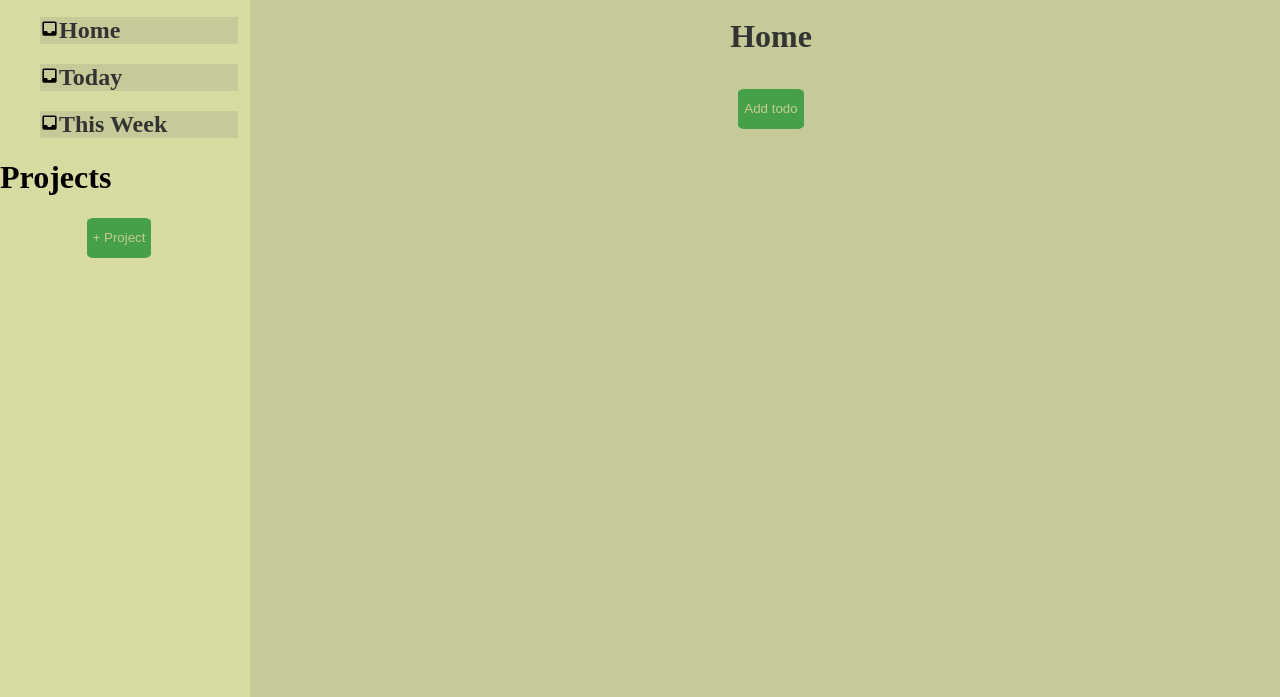
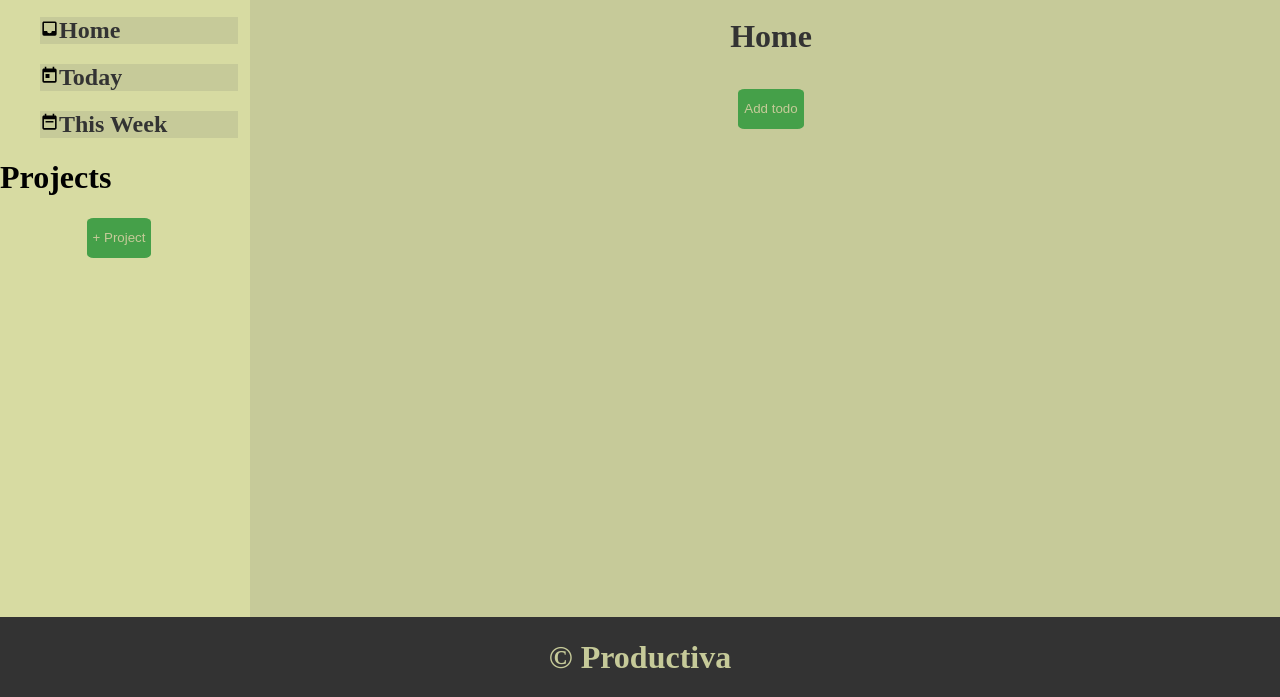
Before and after one commit to hs0774/to-do-list, a website: page dist/index.html in a window 1280 px wide. Shown: the part 103-800 px from the top of the page. Drawn offline with Linux system fonts and the light colour scheme.

Commit message:
modals and a couple of buttons left, footer added

```diff
--- a/dist/index.html
+++ b/dist/index.html
@@ -17,19 +17,19 @@
                    <li>
                     <div class="svg">
                         <h2 class="sideBtn home">
-                        <img class="icon" src="images/inbox.svg" alt="SVG Icon">Home</h2>
+                            <img class="icon" src="images/inbox.svg" alt="SVG Icon">Home</h2>
                     </div>
                    </li>
                    <li>
                     <div class="svg">
                         <h2 class="sideBtn today">
-                        <img class="icon" src="images/inbox.svg" alt="SVG Icon">Today</h2>
+                        <img class="icon" src="images/calendar-today.svg" alt="SVG Icon">Today</h2>
                     </div>
                    </li>
                    <li>
                     <div class="svg">
                         <h2 class="sideBtn week">
-                        <img class="icon" src="images/inbox.svg" alt="SVG Icon">This Week</h2>
+                        <img class="icon" src="images/calendar-week.svg" alt="SVG Icon">This Week</h2>
                     </div>
                    </li>
                 </ul>
@@ -109,10 +109,11 @@
             <button class="EditSubmit" type="submit">Edit</button>
             </form>
         </div>
+
         </div>
-    <div class="footer">
-        <h1>Productiva</h1>
-    </div>
+    <footer class="footer">
+        <h1>&copy; Productiva </h1>
+    </footer>
     <script src="main.js"></script>
 </body>
 </html>
--- a/dist/style.css
+++ b/dist/style.css
@@ -2,20 +2,25 @@ body{
     margin: 0;
     padding: 0;
 }
+.content {
+    display: flex;
+    flex-direction: column;
+    min-height: 100vh;
+}
+
 .header{
     display: flex;
     justify-content: center;
     height: 100px;
     font-size: 48px;
     align-items: center;
-    /* box-shadow: 0px 4px 6px rgba(0, 0, 0, 0.3); */
     background-color: #333;
     color: rgb(198, 202, 153);
 }
 .sideAndMain{
     display: grid;
     grid-template-columns: 250px 1fr;
-    grid-template-rows: 100vh;
+    flex: 1;
 }
 
 .main{
@@ -109,7 +114,7 @@ body{
     margin-left: 8px;
 }
 .projectTitle:hover{
-    background-color: rgb(221, 221, 228);
+    background-color: rgb(198, 202, 153);
 }
 .right-side{
     display: flex;
@@ -153,19 +158,26 @@ body{
     width: 100%;
     height: 100%;
     overflow: auto;
+    color: #333;
     background-color: rgba(0, 0, 0, 0.4);
   }
 .hidden{
     display: none;
 }
-
+.Emodal{
+    color: rgb(198, 202, 153);;
+}
 .Emodal-content,
 .modal-content {
-    background-color: rgb(254, 254, 254);
+    background-color: rgb(198, 202, 153);
     margin: 20% auto;
     padding: 20px;
     border: 1px solid #888;
     width: 50%;
+}
+
+.Emodal-content{
+    background-color: #333;
 }
 
 .Eclose,
@@ -197,6 +209,8 @@ input,
 textarea,
 select {
     margin-bottom: 10px;
+    background-color: #333;
+    color: rgb(198, 202, 153) ;
  }
 .icon{
     height: 19px;
@@ -223,4 +237,15 @@ select {
     justify-content: center;
     color: rgb(198, 202, 153);
     background-color: #333;
+    align-items: center;
 }
+
+.content {
+    display: flex;
+    flex-direction: column;
+    min-height: 100vh;
+  }
+
+  .sideAndMain {
+    flex: 1;
+  }
```
Also changed, not shown: dist/images/calendar-today.svg (added), dist/images/calendar-week.svg (added).
